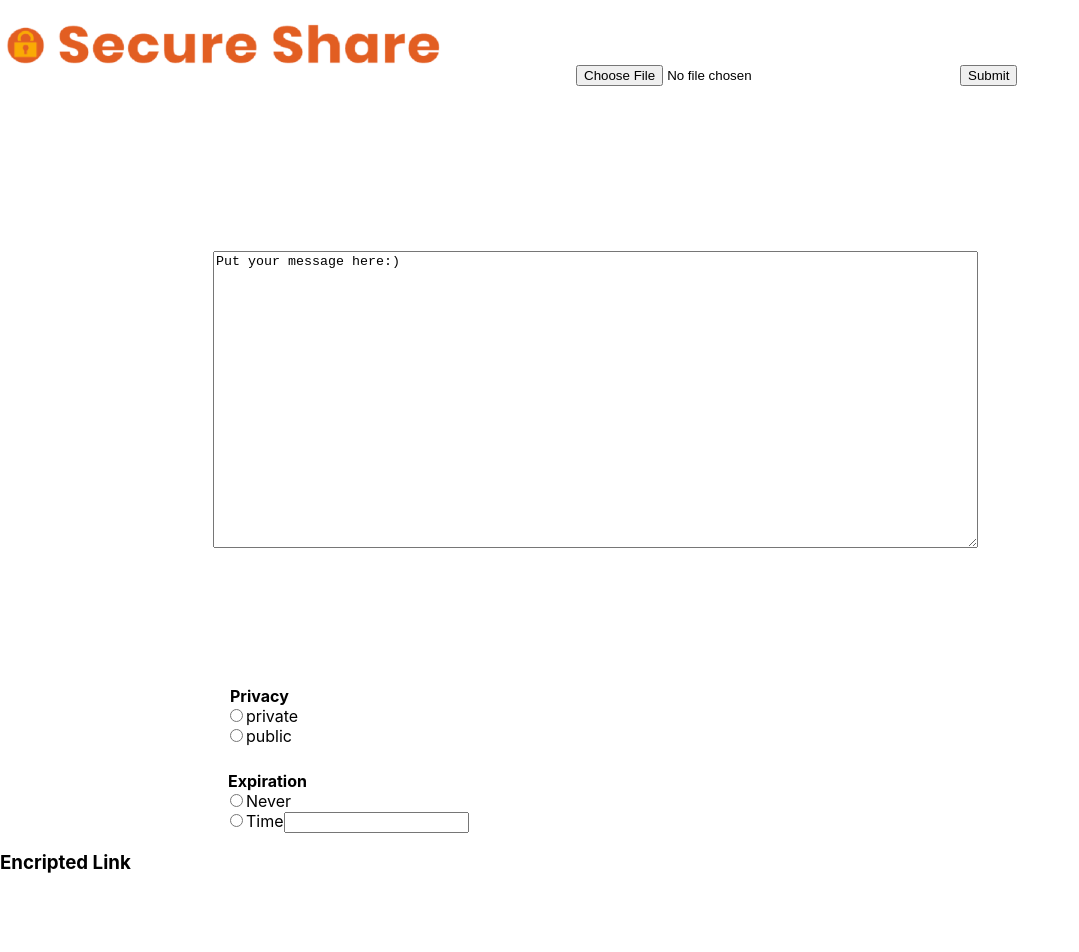
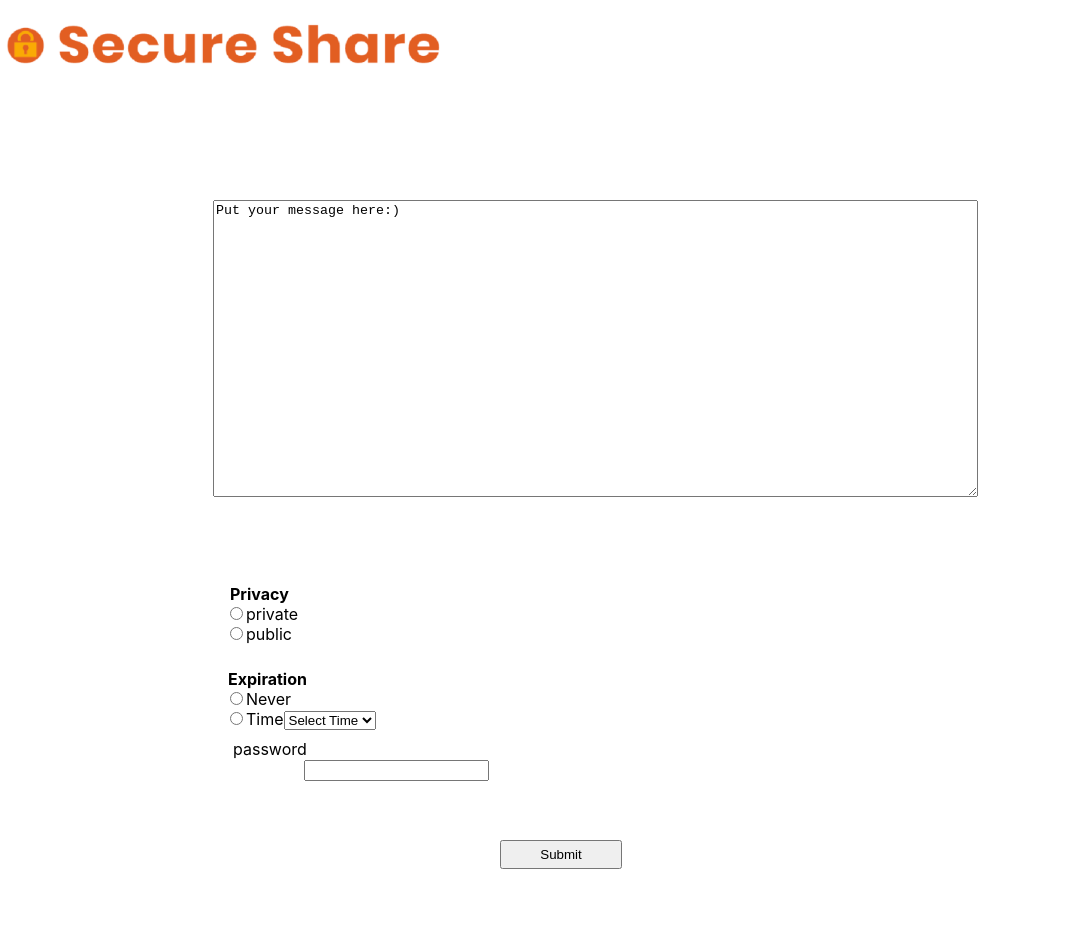
Before and after one commit to s-zhang/likePastebin, a React (Create React App) app in the folder frontend/: page / in a window 1280 px wide. Shown: the top 952 px of the page, without its empty margins (0-1079 px from the left). After the commit the page ends 869 px from the top, so only its background shows below. Built offline with nearby package versions, Linux system fonts and the light colour scheme.

Commit message:
updating

```diff
--- a/frontend/src/App.css
+++ b/frontend/src/App.css
@@ -36,7 +36,7 @@ form {
   width: 759px;
   height: 291px;
   left: 213px;
-  top: 251px;
+  top: 200px;
 }
   /*width: 30%;
   margin: 50%;
@@ -73,8 +73,9 @@ top: 1074px;
   position: absolute;
 width: 122px;
 height: 29px;
-left: 235px;
-top: 1074px;
+left: 500px;
+top: 840px;
+
 
 }
 #Link{
@@ -96,17 +97,26 @@ margin-top: 500px;
 
 } */
 
-input[type="password"] {
+input[type="pass"] {
   margin-bottom: 10px;
   width: 30%;
-  margin: 200px;
+  margin: 20px;
+  margin-left: 500px;
+  margin-top: -100px;
 
 }
+#Password{
+  margin-left: 300px;
+  margin-top: 0px;
+}
+
+
+
 #Privacy{
 
   width: 500px;
   height: 400px;
-  left: 600px;
+  left: 500px;
   top: 125px;
   margin-top: 700px;
 
@@ -115,7 +125,7 @@ h1{
   font-size: 1em;
   margin:0;
   padding:0;
-  margin-top: 600px;
+  margin-top: 500px;
   margin-left: 230px;
 }
 h2{
@@ -124,6 +134,14 @@ h2{
   padding:0;
   margin-top: 25px;
   margin-left: 228px;
+}
+h3{
+  font-size: 1em;
+  margin:0;
+  padding:0;
+  margin-top: 20px;
+  margin-left: 210px;
+  margin-bottom: 0px;
 }
 
 
@@ -141,9 +159,21 @@ input[type="box"]{
  width: 50px;
 }
 
-input[type="file"]{
-  margin-bottom: 100px;
+input[type="text"]{
+  margin-left: 304px;
+  margin-top: 30px;
+
+
 }
+#pass{
+
+  margin-top: -220px;
+  margin-left: -150px;
+  margin-right: 50px;
+  margin-bottom: 10px;
+}
+
+
 
 
 
--- a/frontend/src/App.tsx
+++ b/frontend/src/App.tsx
@@ -14,8 +14,9 @@ function App() {
 
 
       <textarea ng-model="myTextArea" id="myTextArea">Put your message here:)</textarea>
-      <input type="file" id="myFile" name="filename"></input>
-      <input type="submit"></input>
+
+
+
       <h1>Privacy</h1>
       <input type="radio" id="Radio2" name = "private"/>
       <label>private</label><br></br>
@@ -26,12 +27,35 @@ function App() {
       <input type="radio" id="Radio4" name = "Never"/>
       <label>Never</label><br></br>
       <input type="radio" id="Radio5" name = "Time"/>
-      <label>Time</label><input type="text" id="dropdown1" />
-      <br></br>
+
+       <label>Time</label>
+       <select id="Radio5">
+         <option value="Select">Select Time</option>
+         <option value="hour">1 hour</option>
+         <option value="hour">2 hour</option>
+         <option value="hour">3 hour</option>
+       </select>
+
+
+
+
+
+
+        {/*} <input type="file"    name="filename"></input>
+      <input type="submit"></input> */}
+<br></br>
+
+<label htmlFor="password" id="pass">password</label>
+<input type="text" id="password"></input>
+
+
+       {/*<h3>Password</h3><input type="text" id="Password"></input> */}
+
+
      { /*<label>Password (8 characters minimum):</label><input type="password" id="pass" name="password"></input>*/}
       <input type="submit" id="create"></input>
 
-      <h3>Encripted Link</h3>
+     {/* <h3>Encripted Link</h3> */}
 
       {/*
 
```
